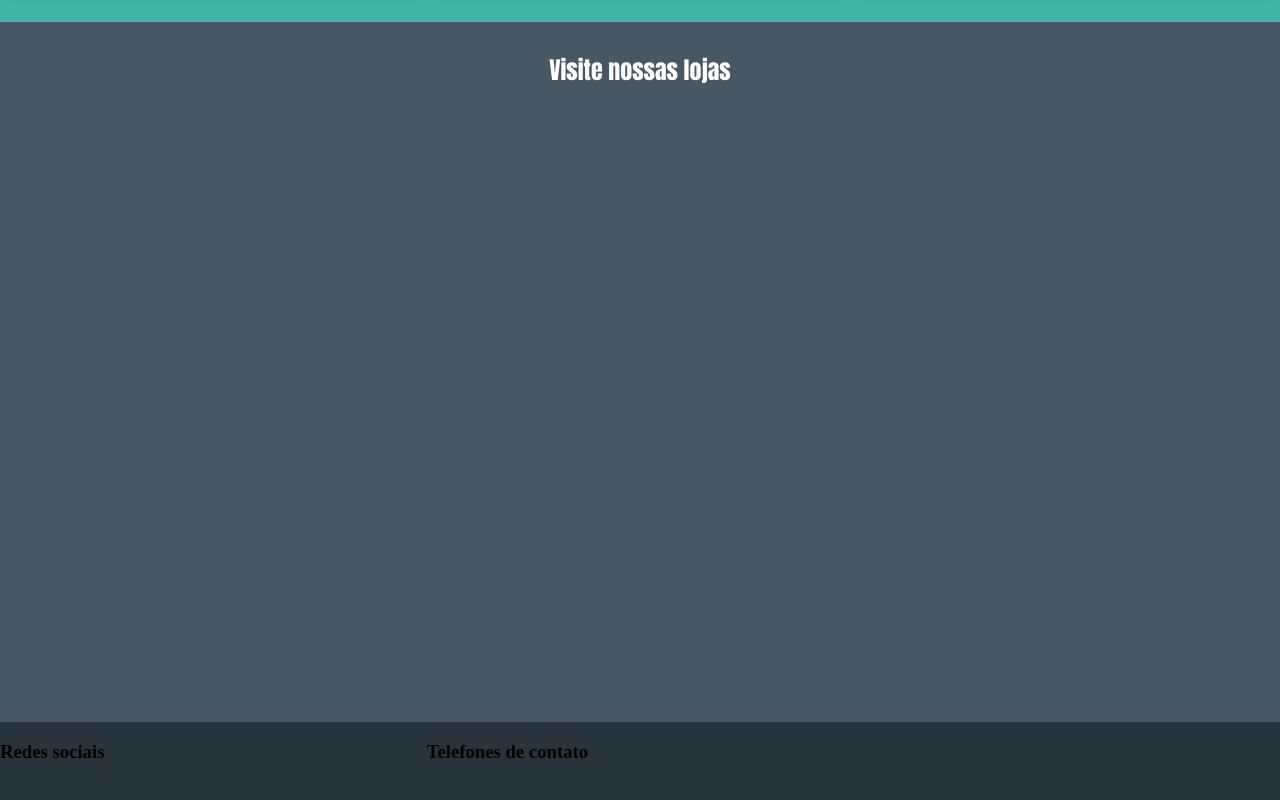
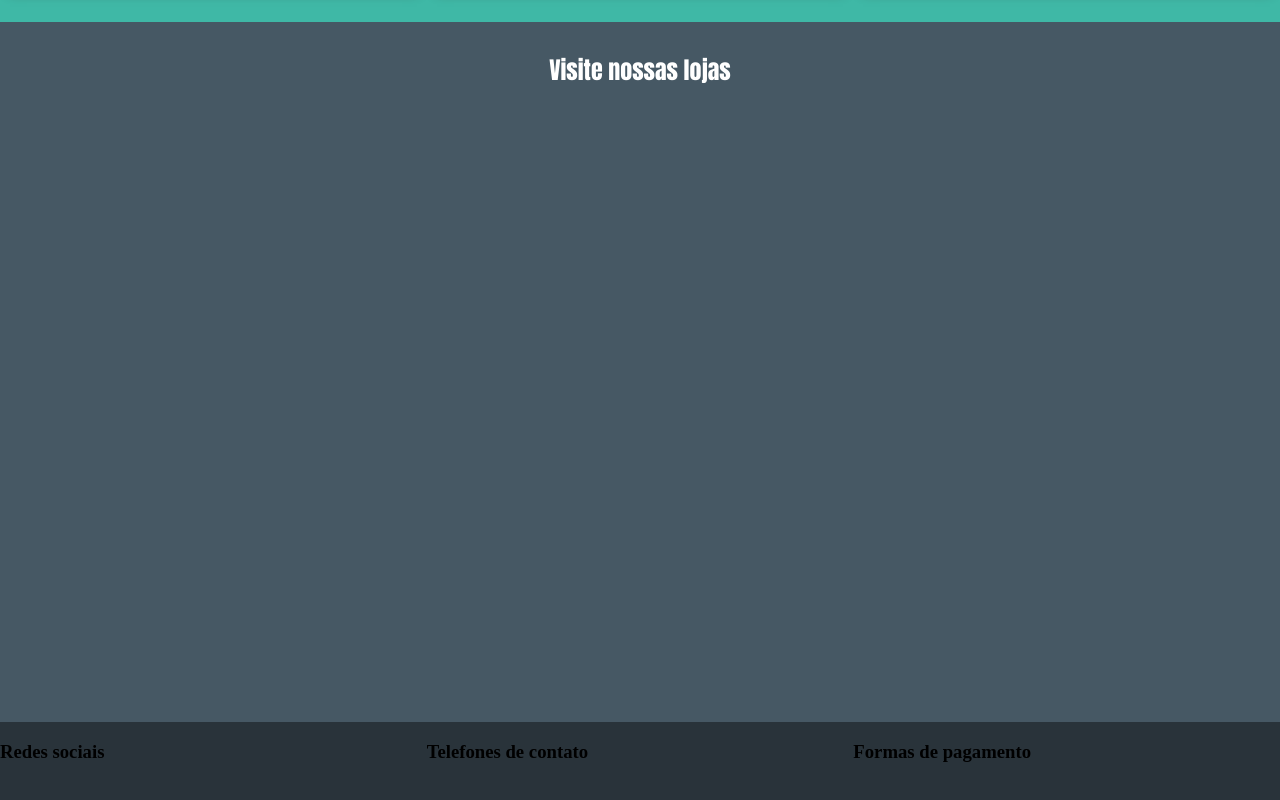
Before and after one commit to moraesslucas/diw-petshop, a plain HTML site: page index.html in a window 1280 px wide. Shown: the part 2568-3368 px from the top of the page. Drawn offline with Linux system fonts and the light colour scheme.

Commit message:
Setorizando toda a página

```diff
--- a/index.html
+++ b/index.html
@@ -106,7 +106,7 @@
                 <h3>Telefones de contato</h3>
             </div>
             <div class="column">
-
+                <h3>Formas de pagamento</h3>
             </div>
         </div>
     </div>
```
